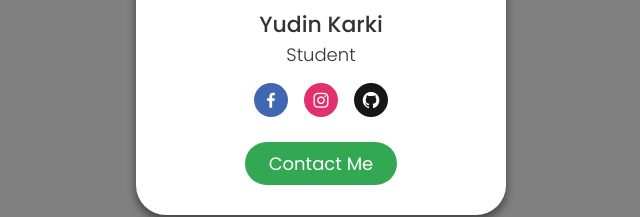
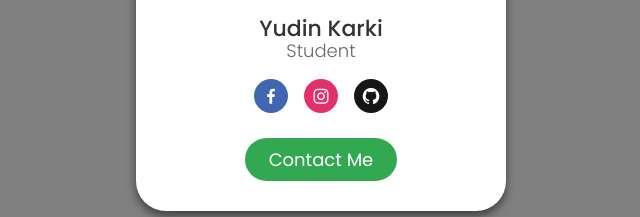
Before and after one commit to Yudin101/profileCard, a plain HTML site: page index.html in a window 1280 px wide. Shown: the part 386-603 px from the top of the page, 319-959 px from the left. Drawn offline with nearby package versions, Linux system fonts and the light colour scheme.

Commit message:
made adjustment to bio

```diff
--- a/styles.css
+++ b/styles.css
@@ -74,8 +74,10 @@ body{
 }
 
 .text .bio{
+	margin-top: -8px;
 	font-size: 18px;
 	font-weight: 100;
+	color: dimgray;
 }
 
 .card .mediaButtons{
```
